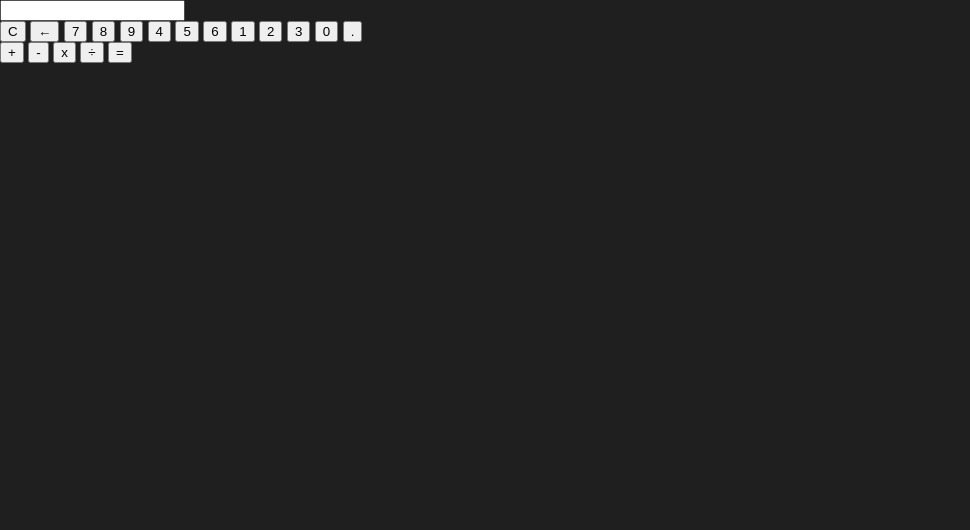
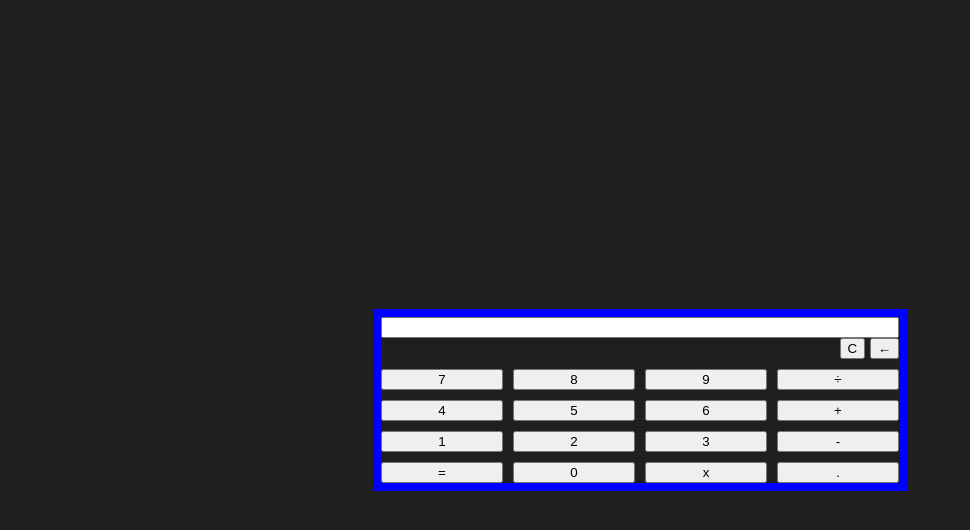
Before and after one commit to yuri-dev20/odin-calculator, a plain HTML site: page index.html in a window 1280 px wide. Shown: the whole page, without its empty margins (0-970 px from the left). Drawn offline with Linux system fonts and the light colour scheme.

Commit message:
html refactored and initial style applied

```diff
--- a/css/style.css
+++ b/css/style.css
@@ -5,3 +5,39 @@ body {
     background-color: rgb(31, 31, 31);
     color: #fff;
 }
+
+.container {
+    height: 100vh;
+    display: flex;
+    align-items: center;
+    justify-content: center;
+}
+
+.app {
+    border: 8px solid blue;
+    box-sizing: border-box;
+    width: fit-content;
+    display: flex;
+    flex-direction: column;
+}
+
+.btns {
+    display: flex;
+    flex-direction: column;
+    gap: 10px;
+}
+
+.clearing {
+    margin-left: auto;
+}
+
+.numbers {
+    display: flex;
+    flex-wrap: wrap;
+    gap: 10px;
+    justify-content: center;
+}
+
+.numbers button {
+    flex: 1 1 20%;
+}
--- a/index.html
+++ b/index.html
@@ -16,29 +16,28 @@
             <input type="text" id="display">
 
             <div class="btns">
+                <div class="clearing">
+                    <button id="clear">C</button>
+                    <button id="backspace">←</button>
+                </div>
 
                 <div class="numbers">
-                    <button id="clear">C</button>
-                    <button id="backspace">←</button>
                     <button>7</button>
                     <button>8</button>
                     <button>9</button>
+                    <button>÷</button>
                     <button>4</button>
                     <button>5</button>
                     <button>6</button>
+                    <button>+</button>
                     <button>1</button>
                     <button>2</button>
                     <button>3</button>
+                    <button>-</button>
+                    <button>=</button>
                     <button>0</button>
+                    <button>x</button>
                     <button>.</button>
-                </div>
-
-                <div class="operand">
-                    <button>+</button>
-                    <button>-</button>
-                    <button>x</button>
-                    <button>÷</button>
-                    <button>=</button>
                 </div>
 
             </div>
```
